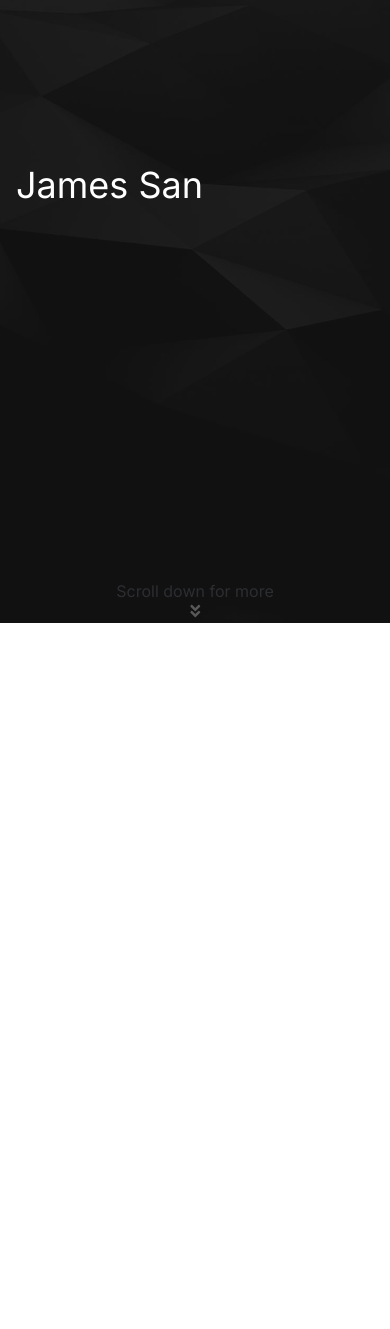
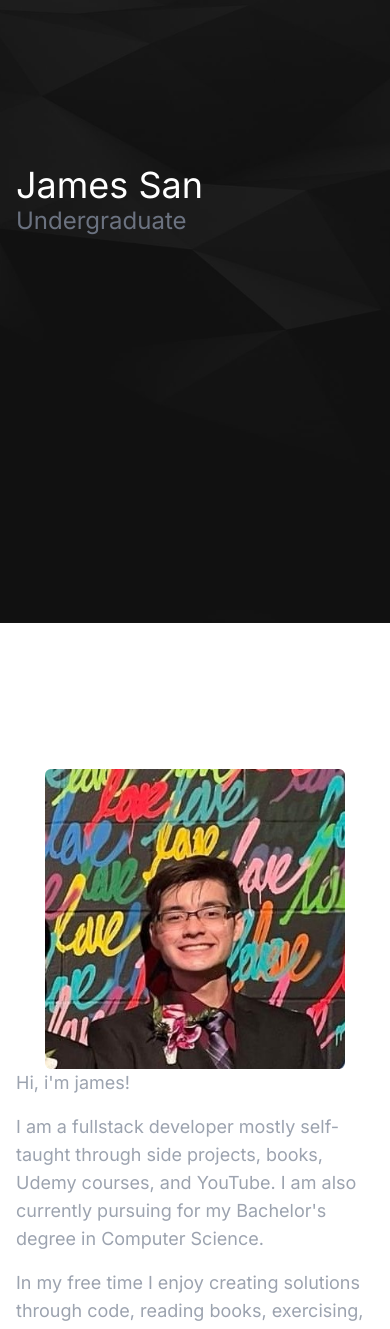
Before and after one commit to PickolZi/jamesdsan, a Next.js app: page / in a window 390 px wide. Shown: the part 221-1550 px from the top of the page. Before the commit the page ends 844 px from the top, so only its background shows below. Built offline with nearby package versions, Linux system fonts and the light colour scheme.

Commit message:
Removed vertical scroll lock. Did not like it. Next will finish the functionality that scrolls the cards horizontally when user scrolls up/down

```diff
--- a/src/app/globals.css
+++ b/src/app/globals.css
@@ -7,6 +7,6 @@
         @apply text-white;
     }
     section {
-        @apply relative mx-[1rem] md:mx-[2rem] lg:mx-[4rem] xl:mx-[8rem] h-screen flex flex-col justify-center snap-start;
+        @apply relative mx-[1rem] md:mx-[2rem] lg:mx-[4rem] xl:mx-[8rem] h-screen flex flex-col justify-center;
     }
 }
--- a/src/app/page.tsx
+++ b/src/app/page.tsx
@@ -1,3 +1,4 @@
+"use client"
 import Title from "@/components/title.component";
 import AboutMe from "@/components/aboutMe.component";
 import TechStack from "@/components/techStack.component";
@@ -6,9 +7,22 @@ import ProjectsList from "@/components/projectsList.component";
 import Links from "@/components/links.component";
 
 import VerticalProgressBar from "@/components/verticalProgressBar.component";
+import { useMotionValueEvent } from "framer-motion";
+import { useScroll } from "framer-motion";
+import { useRef } from "react";
 
 
 export default function Home() {
+  const ref = useRef(null);
+  const {scrollYProgress} = useScroll({
+    target: ref,
+    offset: ["start end", "end start"]
+  });
+
+  useMotionValueEvent(scrollYProgress, "change", () => {
+      console.log("scrollYProgress: ", scrollYProgress.get());
+  });
+
   return (
     <>
       {/* Setting background and a filter over it */}
@@ -16,17 +30,13 @@ export default function Home() {
       {/* <div className="h-screen w-screen bg-black fixed top-0 left-0 opacity-75 z-0" /> */}
       <div className="h-screen w-screen bg-neutral-900 fixed top-0 left-0 z-0 opacity-75" />
 
-
       {/* <VerticalProgressBar /> */}
-      {/* <div className="relative h-[50vh] w-screen" /> */}
-      <div className="h-screen snap-y snap-mandatory overflow-y-scroll scroll-smooth">
       <Title />
       <AboutMe />
       <TechStack />
       <ExperienceList />
       <ProjectsList />
       <Links />
-      </div>
 
     </>
   );
--- a/src/components/aboutMe.component.tsx
+++ b/src/components/aboutMe.component.tsx
@@ -1,8 +1,10 @@
 "use client"
 import Image from "next/image";
+import {motion} from 'framer-motion';
 
 import CharactersPopUp from "./framer_components/charactersPopUp.component";
-import {motion} from 'framer-motion';
+import HorizontalScrollContainer from "./framer_components/horizontalScrollContainer.component";
+import HorizontalScrollCard from "./framer_components/horizontalScrollCard.component";
 
 
 const AboutMe = () => {
@@ -12,37 +14,55 @@ const AboutMe = () => {
                 <CharactersPopUp text="About Me" />
             </h1>
 
-
-            <div className="relative flex justify-center">
-                {/* Starts off with one image, then as the user scrolls down, the rest will glide in and replace the previous image. User will be able to hover over specific image to pull the card to the front. */}
+            <HorizontalScrollContainer>
+                <HorizontalScrollCard>
                     <Image
                         src={"/aboutMe/meProm.jpg"}
                         alt="Picture of me gazing at the stars"
                         width={300}
                         height={300}
-                    className="rounded-md w-[300px] h-[300px] object-cover relative"
+                        className="relative mx-auto rounded-md w-[300px] h-[300px] object-cover"
                     />
-                {/* <Image
-                    src={"/aboutMe/books.jpg"}
-                    alt="Picture of me gazing at the stars"
-                    width={300}
-                    height={300}
-                    className="rounded-md w-[300px] h-[300px] object-cover absolute"
-                />
-                <Image
-                    src={"/aboutMe/meGym.jpg"}
-                    alt="Picture of me gazing at the stars"
-                    width={300}
-                    height={300}
-                    className="rounded-md w-[300px] h-[300px] object-cover absolute "
-                /> */}
-            </div>
 
                     <div className="flex flex-col gap-4 max-w-[60ch] mx-auto">
                         <p className="text-lg text-gray-400">Hi, i&apos;m james!</p>
                         <p className="text-lg text-gray-400">I am a fullstack developer mostly self-taught through side projects, books, Udemy courses, and YouTube. I am also currently pursuing for my Bachelor&apos;s degree in Computer Science.</p>
                         <p className="text-lg text-gray-400">In my free time I enjoy creating solutions through code, reading books, exercising, and having fun with friends!</p>
                     </div>
+                </HorizontalScrollCard>
+
+                <HorizontalScrollCard>
+                    <Image
+                        src={"/aboutMe/books.jpg"}
+                        alt="Picture of me gazing at the stars"
+                        width={300}
+                        height={300}
+                        className="relative mx-auto rounded-md w-[300px] h-[300px] object-cover"
+                    />
+
+                    <div className="flex flex-col gap-4 max-w-[60ch] mx-auto">
+                        <p className="text-lg text-gray-400">Hi, i&apos;m james!</p>
+                        <p className="text-lg text-gray-400">I am a fullstack developer mostly self-taught through side projects, books, Udemy courses, and YouTube. I am also currently pursuing for my Bachelor&apos;s degree in Computer Science.</p>
+                        <p className="text-lg text-gray-400">In my free time I enjoy creating solutions through code, reading books, exercising, and having fun with friends!</p>
+                    </div>
+                </HorizontalScrollCard>
+
+                <HorizontalScrollCard>
+                        <Image
+                        src={"/aboutMe/meGym.jpg"}
+                        alt="Picture of me gazing at the stars"
+                        width={300}
+                        height={300}
+                        className="relative mx-auto rounded-md w-[300px] h-[300px] object-cover"
+                    />
+
+                    <div className="flex flex-col gap-4 max-w-[60ch] mx-auto">
+                        <p className="text-lg text-gray-400">Hi, i&apos;m james!</p>
+                        <p className="text-lg text-gray-400">I am a fullstack developer mostly self-taught through side projects, books, Udemy courses, and YouTube. I am also currently pursuing for my Bachelor&apos;s degree in Computer Science.</p>
+                        <p className="text-lg text-gray-400">In my free time I enjoy creating solutions through code, reading books, exercising, and having fun with friends!</p>
+                    </div>
+                </HorizontalScrollCard>
+            </HorizontalScrollContainer>
 
         </section>
     )
--- /dev/null
+++ b/src/components/framer_components/horizontalScrollCard.component.tsx
@@ -0,0 +1,12 @@
+
+
+
+const HorizontalScrollCard = ({children}:{children: React.ReactNode}) => {
+    return (
+        <div className="snap-start flex-[0_0_100%]">
+            {children}
+        </div>
+    )
+}
+
+export default HorizontalScrollCard;
--- /dev/null
+++ b/src/components/framer_components/horizontalScrollContainer.component.tsx
@@ -0,0 +1,31 @@
+import { useRef } from "react";
+import { useScroll } from "framer-motion";
+import { useMotionValueEvent } from "framer-motion";
+
+import { motion } from "framer-motion";
+
+
+const HorizontalScrollContainer = ({children}:{children: React.ReactNode}) => {
+    const horizontalScrollContainerRef = useRef(null);
+    // const {scrollX} = useScroll({
+    //     target: horizontalScrollContainerRef
+    // });
+    const {scrollY} = useScroll();
+
+    useMotionValueEvent(scrollY, "change", () => {
+        console.log(scrollY.get());
+    });
+
+
+    return (
+        <motion.div
+            ref={horizontalScrollContainerRef}
+            className="snap-x snap-mandatory w-full flex flex-row gap-1 overflow-x-scroll"
+            onClick={(e) => {console.log(scrollY.get())}}
+        >
+            {children}
+        </motion.div>
+    )
+}
+
+export default HorizontalScrollContainer;
--- a/src/components/title.component.tsx
+++ b/src/components/title.component.tsx
@@ -14,7 +14,7 @@ const Title = () => {
         <section>
             <h1 className="text-4xl">James San</h1>
             <TypeAnimate typingTexts={typingTexts} />
-            <ScrollDownIndicator />
+            {/* <ScrollDownIndicator /> */}
         </section>
     )
 }
```
Lines whose indentation alone changed are shown as unchanged.
